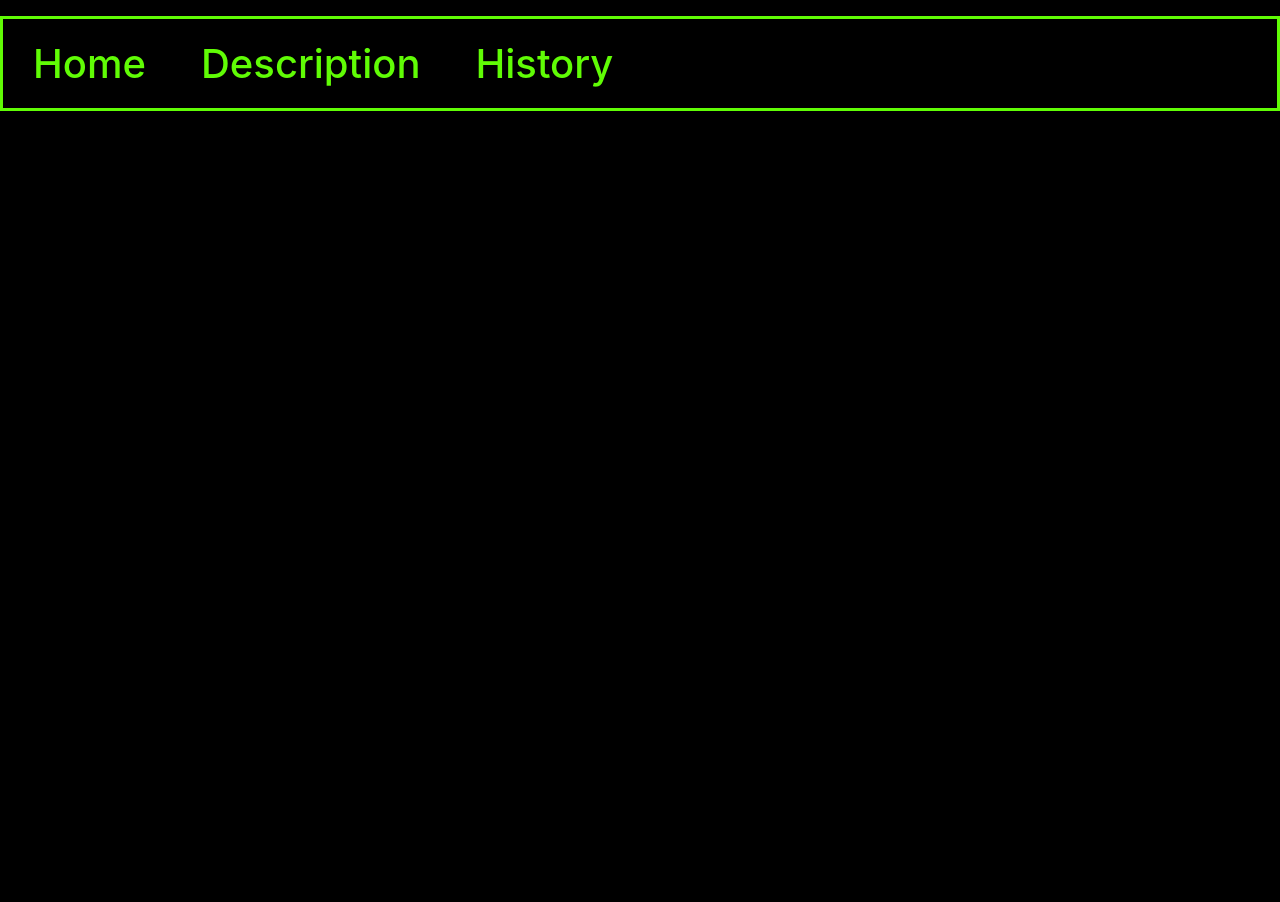
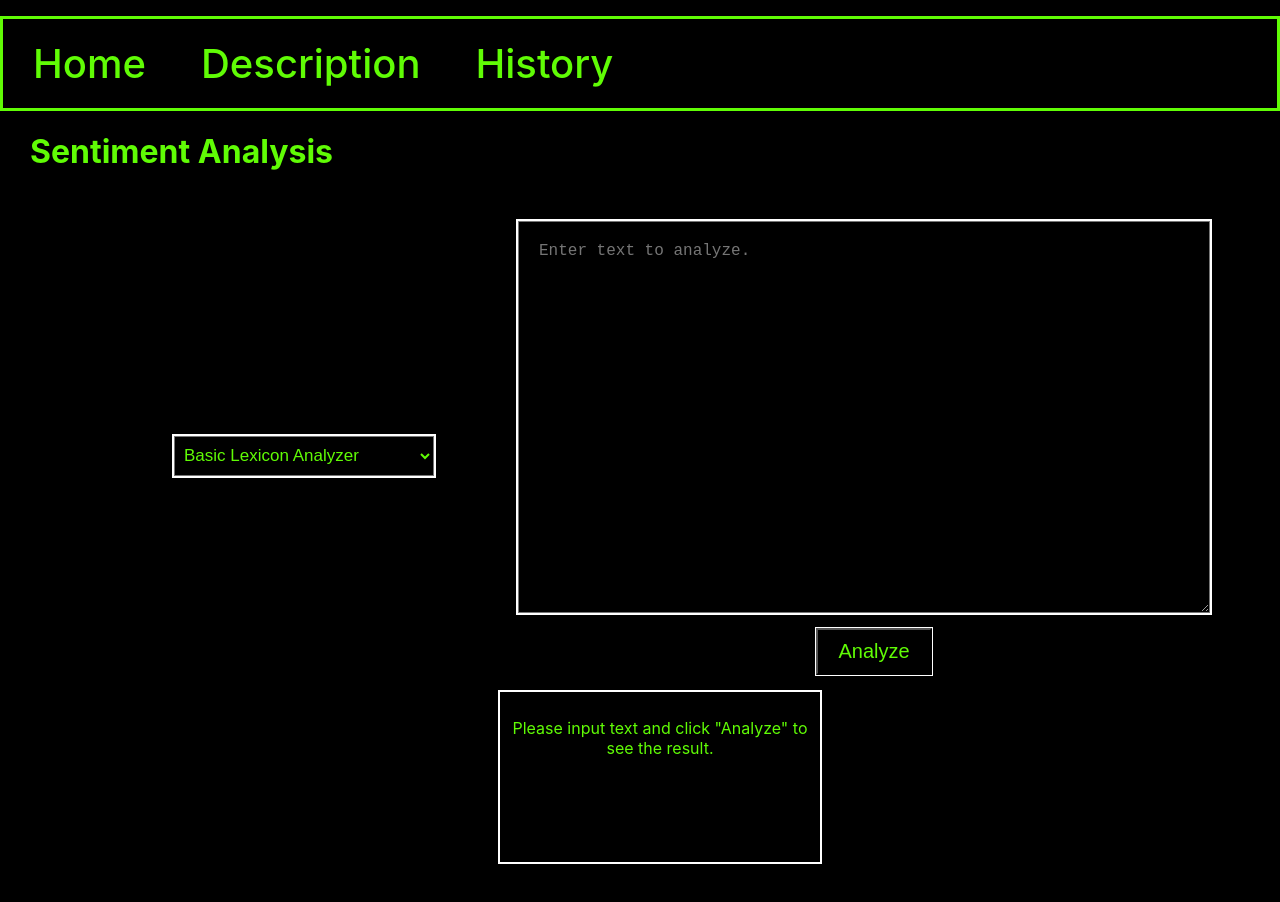
Before and after one commit to joshbesse/Sentiment-Analysis-Frontend, a React (Create React App) app: page / in a window 1280 px wide. Shown: the top 902 px of the page. Before the commit the page ends 800 px from the top, so only its background shows below. Built offline with nearby package versions, Linux system fonts and the light colour scheme; no server answers.

Commit message:
updated routing

```diff
--- a/src/App.js
+++ b/src/App.js
@@ -11,7 +11,7 @@
       <div>
         <Navbar />
         <Routes>
-          <Route path='/home' element={<Home />} />
+          <Route path='/' element={<Home />} />
           <Route path='/description' element={<Description />} />
           <Route path='/history' element={<History />} />
         </Routes>
--- a/src/components/Navbar.js
+++ b/src/components/Navbar.js
@@ -7,7 +7,7 @@
         <header>
             <nav className='navbar'>
                 <ul>
-                    <li><Link to='/home'>Home</Link></li>
+                    <li><Link to='/'>Home</Link></li>
                     <li><Link to='/description'>Description</Link></li>
                     <li><Link to='/history'>History</Link></li>
                 </ul>
```
